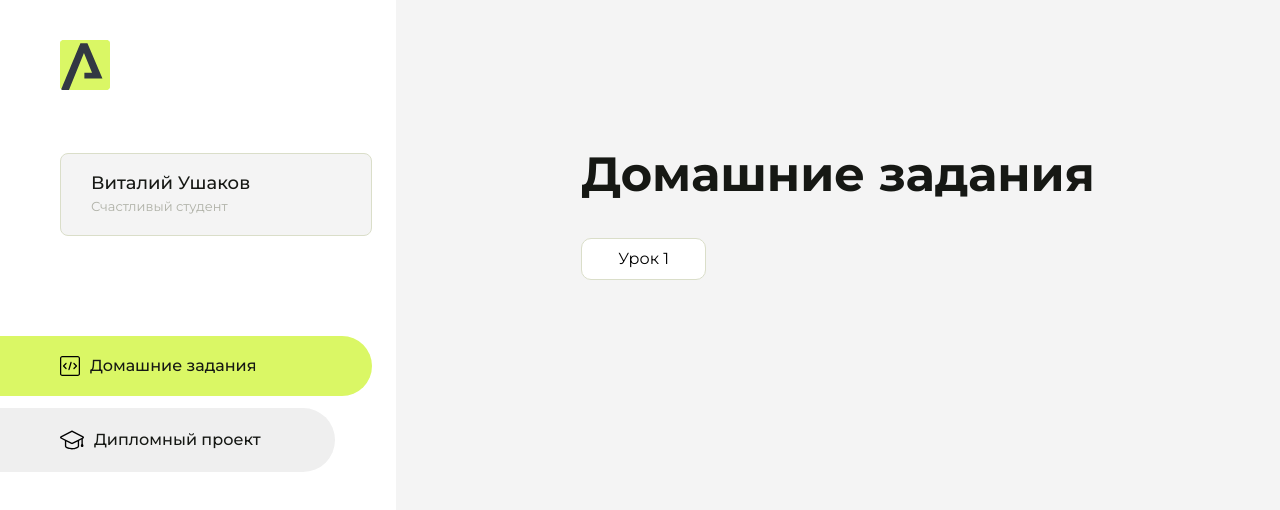
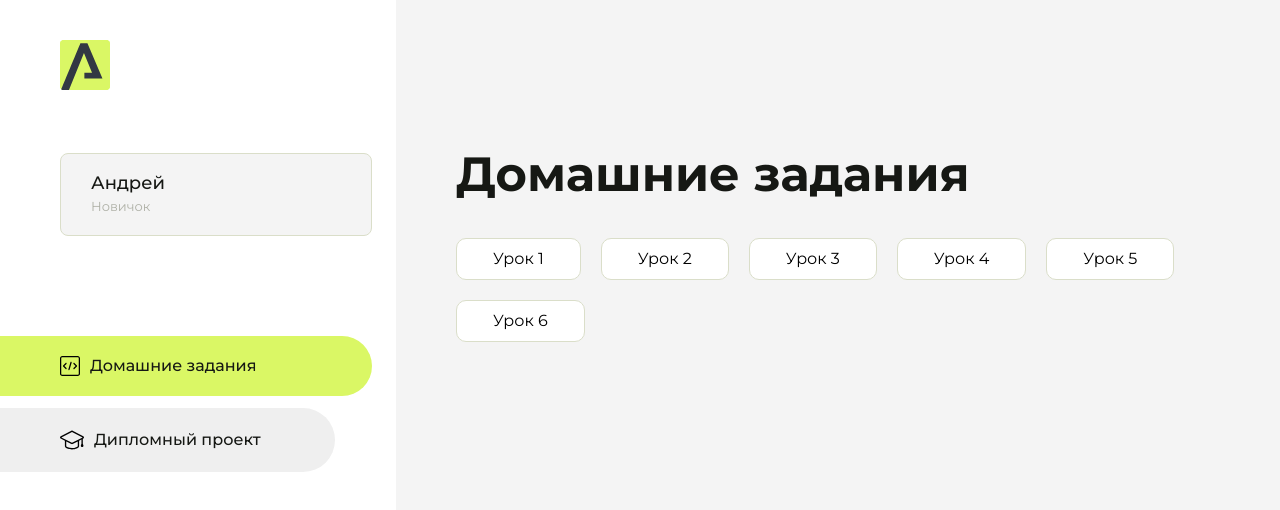
Before and after one commit to andrey223r/homework, a plain HTML site: page index.html in a window 1280 px wide. Drawn offline with Linux system fonts and the light colour scheme.

Commit message:
base index.html

```diff
--- a/index.html
+++ b/index.html
@@ -43,8 +43,8 @@
                 </svg>
             </div>
             <div class="sidebar__user">
-                <div class="sidebar__name">Виталий Ушаков</div>
-                <div class="sidebar__text">Счастливый студент</div>
+                <div class="sidebar__name">Андрей</div>
+                <div class="sidebar__text">Новичок</div>
             </div>
             <div class="sidebar__tabs">
                 <div class="sidebar__item">
@@ -93,7 +93,22 @@
                 <div class="content__title">Домашние задания</div>
                 <ul class="content__list">
                     <li class="content__list-item">
-                        <a href="lesson1/index.html">Урок 1</a>
+                        <a href="arokenru/index.html">Урок 1</a>
+                    </li>
+                     <li class="content__list-item">
+                        <a href="intro-4/index.html">Урок 2</a>
+                    </li>
+                     <li class="content__list-item">
+                        <a href="lesson1/index.html">Урок 3</a>
+                    </li>
+                     <li class="content__list-item">
+                        <a href="lesson1/index.html">Урок 4</a>
+                    </li>
+                     <li class="content__list-item">
+                        <a href="lesson1/index.html">Урок 5</a>
+                    </li>
+                     <li class="content__list-item">
+                        <a href="lesson1/index.html">Урок 6</a>
                     </li>
                 </ul>
             </div>
```
